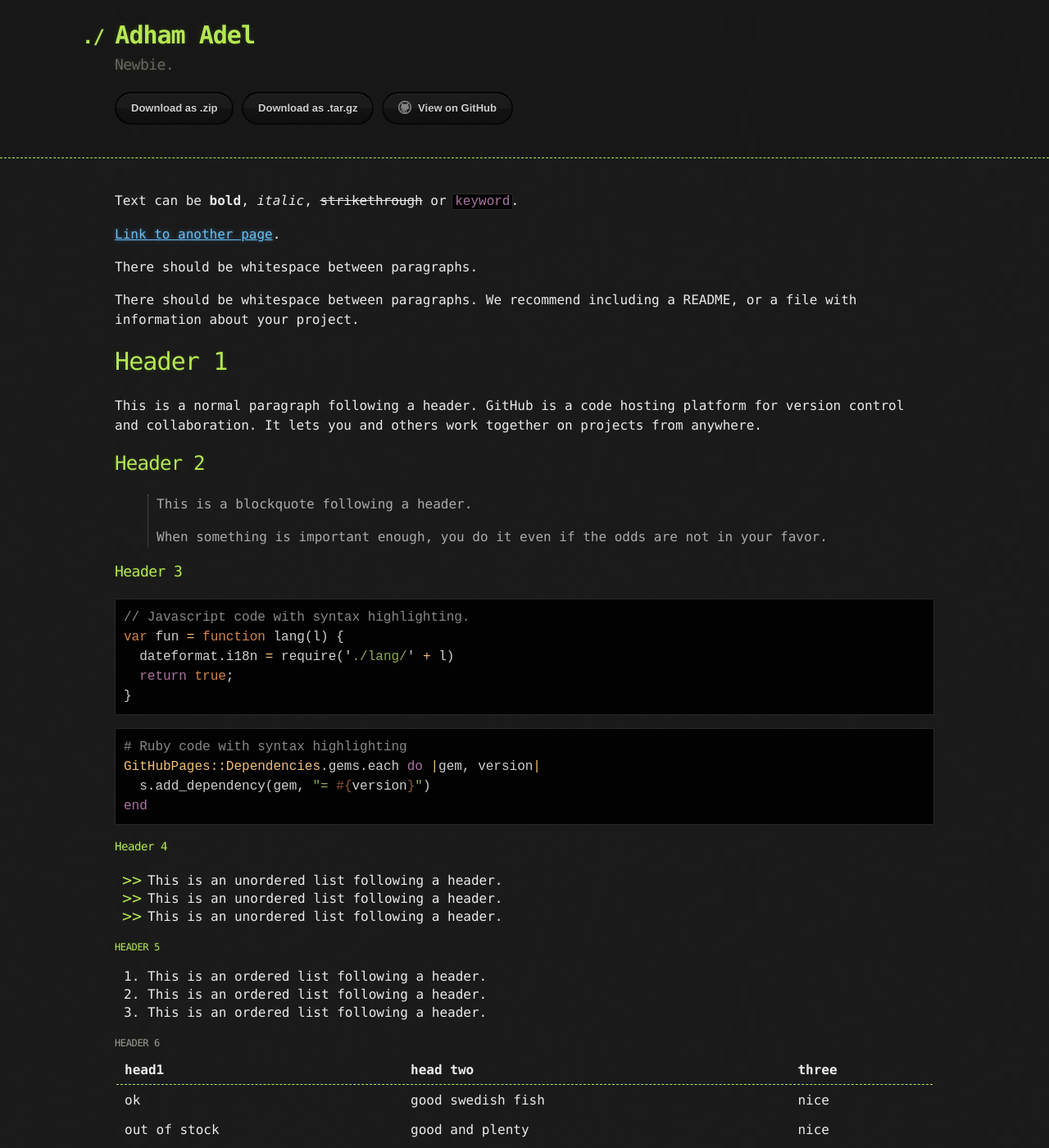
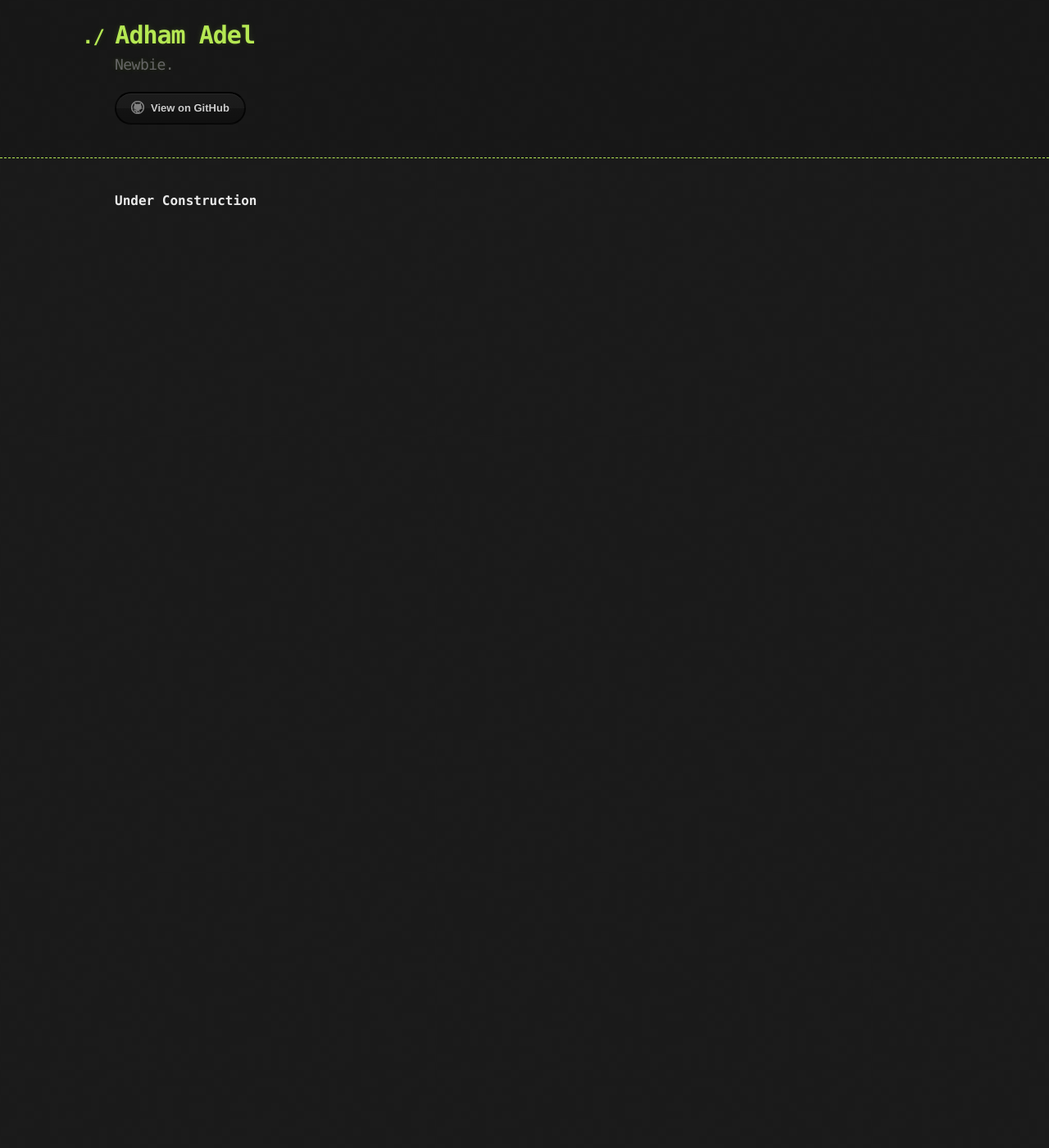
Before and after one commit to luadham/luadham.github.io, a Jekyll site: the page built from index.md, in a window 1280 px wide and 1400 px high. Shown: the whole window at 82% size. Built offline with Jekyll 4.4.1, drawn with Linux system fonts in a browser that asks for light colours; some of the changed text lies outside the part shown.

Commit message:
Fix Layout

````diff
--- a/_config.yml
+++ b/_config.yml
@@ -1,4 +1,4 @@
 title: Adham Adel
 description: Newbie.
-show_downloads: true
+show_downloads: false
 theme: jekyll-theme-hacker
--- a/index.md
+++ b/index.md
@@ -2,122 +2,4 @@
 layout: default
 ---
 
-Text can be **bold**, _italic_, ~~strikethrough~~ or `keyword`.
-
-[Link to another page](./another-page.html).
-
-There should be whitespace between paragraphs.
-
-There should be whitespace between paragraphs. We recommend including a README, or a file with information about your project.
-
-# Header 1
-
-This is a normal paragraph following a header. GitHub is a code hosting platform for version control and collaboration. It lets you and others work together on projects from anywhere.
-
-## Header 2
-
-> This is a blockquote following a header.
->
-> When something is important enough, you do it even if the odds are not in your favor.
-
-### Header 3
-
-```js
-// Javascript code with syntax highlighting.
-var fun = function lang(l) {
-  dateformat.i18n = require('./lang/' + l)
-  return true;
-}
-```
-
-```ruby
-# Ruby code with syntax highlighting
-GitHubPages::Dependencies.gems.each do |gem, version|
-  s.add_dependency(gem, "= #{version}")
-end
-```
-
-#### Header 4
-
-*   This is an unordered list following a header.
-*   This is an unordered list following a header.
-*   This is an unordered list following a header.
-
-##### Header 5
-
-1.  This is an ordered list following a header.
-2.  This is an ordered list following a header.
-3.  This is an ordered list following a header.
-
-###### Header 6
-
-| head1        | head two          | three |
-|:-------------|:------------------|:------|
-| ok           | good swedish fish | nice  |
-| out of stock | good and plenty   | nice  |
-| ok           | good `oreos`      | hmm   |
-| ok           | good `zoute` drop | yumm  |
-
-### There's a horizontal rule below this.
-
-* * *
-
-### Here is an unordered list:
-
-*   Item foo
-*   Item bar
-*   Item baz
-*   Item zip
-
-### And an ordered list:
-
-1.  Item one
-1.  Item two
-1.  Item three
-1.  Item four
-
-### And a nested list:
-
-- level 1 item
-  - level 2 item
-  - level 2 item
-    - level 3 item
-    - level 3 item
-- level 1 item
-  - level 2 item
-  - level 2 item
-  - level 2 item
-- level 1 item
-  - level 2 item
-  - level 2 item
-- level 1 item
-
-### Small image
-
-![Octocat](https://github.githubassets.com/images/icons/emoji/octocat.png)
-
-### Large image
-
-![Branching](https://guides.github.com/activities/hello-world/branching.png)
-
-
-### Definition lists can be used with HTML syntax.
-
-<dl>
-<dt>Name</dt>
-<dd>Godzilla</dd>
-<dt>Born</dt>
-<dd>1952</dd>
-<dt>Birthplace</dt>
-<dd>Japan</dd>
-<dt>Color</dt>
-<dd>Green</dd>
-</dl>
-
-```
-Long, single-line code blocks should not wrap. They should horizontally scroll if they are too long. This line should be long enough to demonstrate this.
-```
-
-```
-The final element.
-```
+**Under Construction**
````
Also changed, not shown: another-page.md (deleted, +0 -9 lines).
